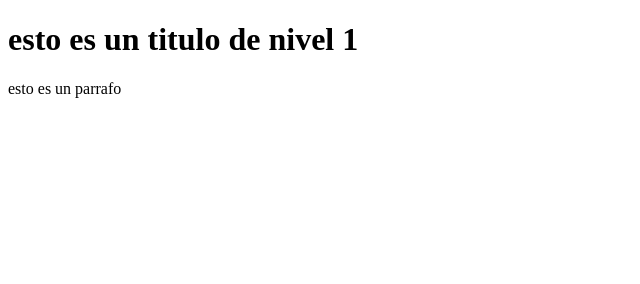
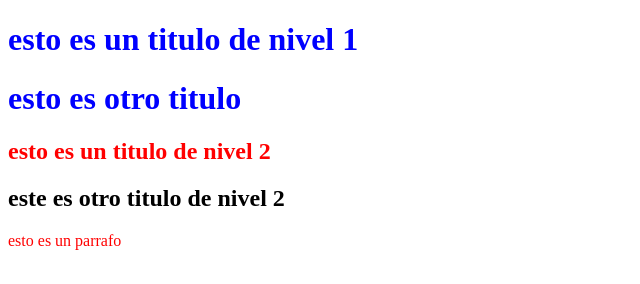
Before and after one commit to francopacaje/primer-HTML, a plain HTML site: page index.html in a window 1280 px wide. Shown: the whole page, without its empty margins (0-640 px from the left). Drawn offline with Linux system fonts and the light colour scheme.

Commit message:
aplque estilos a mi html

```diff
--- a/index.html
+++ b/index.html
@@ -4,10 +4,21 @@
     <meta charset="UTF-8">
     <meta name="viewport" content="width=device-width, initial-scale=1.0">
     <title>Document</title>
+<style>
+    h1 {
+        color: blue;
+    }
+    .kaka {
+        color: red;
+    }
+</style>
 </head>
 <body>
 
         <h1>esto es un titulo de nivel 1</h1>
-        <p>esto es un parrafo</p>
+        <h1>esto es otro titulo</h1>
+        <h2 class="kaka">esto es un titulo de nivel 2</h2>
+        <h2>este es otro titulo de nivel 2</h2>
+        <p class="kaka">esto es un parrafo</p>
 </body>
 </html>
```
